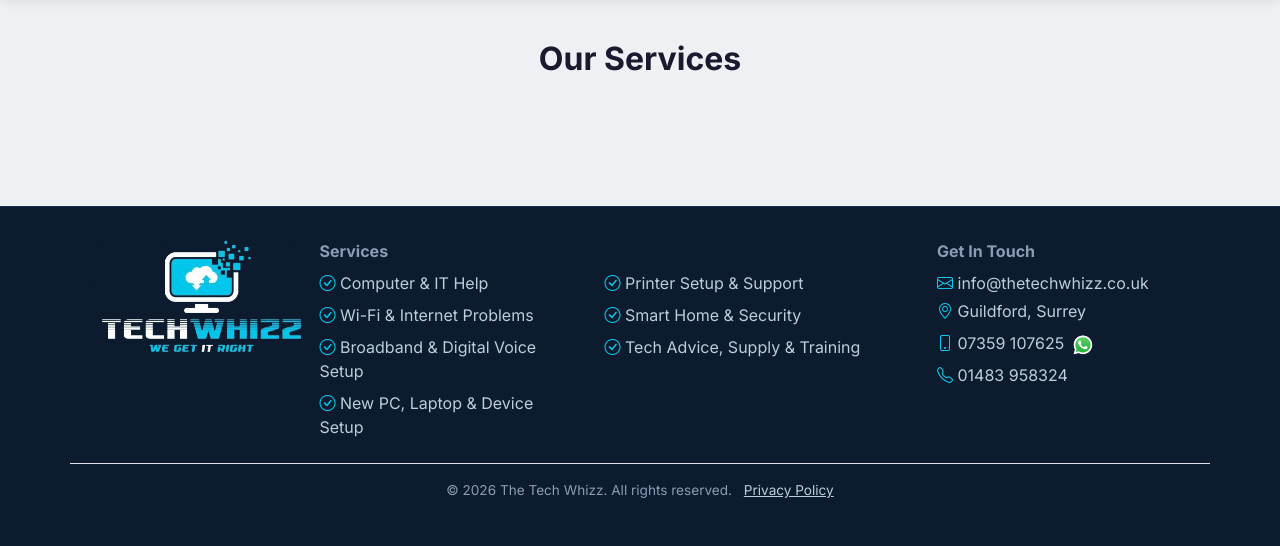
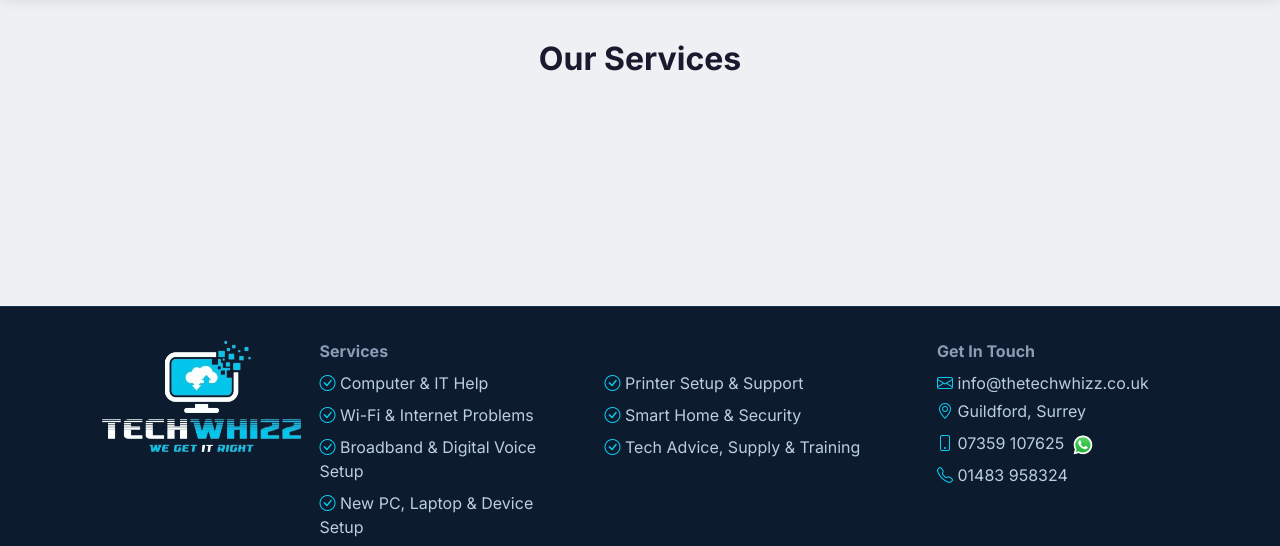
Before and after one commit to jolantadjatlova/thetechwhizz, a Django app: template pages/templates/pages/services_page.html in a window 1280 px wide. Shown: the part 119-665 px from the top of the page. Run offline with Django 5.2, Linux system fonts and the light colour scheme; the template is opened without the code that fills it, so the values that code supplies are empty; parts of the project's set-up code (start-up, migrations or seed data) failed here and were passed over.

Commit message:
Fix services page anchor scroll padding and bold contact email link

```diff
--- a/pages/templates/pages/services_page.html
+++ b/pages/templates/pages/services_page.html
@@ -4,7 +4,7 @@
 {% block title %}Services — The Tech Whizz{% endblock %}
 
 {% block content %}
-<section class="section" style="background-color: #eef1f4; padding-top: 40px;">
+<section class="section" style="background-color: #eef1f4; padding-top: 40px; padding-bottom: 180px;">
     <div class="container text-center mb-5">
         <h1 class="section-title" style="color: #1a1a2e;">Our Services</h1>
     </div>
--- a/static/css/main.css
+++ b/static/css/main.css
@@ -548,6 +548,7 @@ h1, h2, h3 {
 .contact-intro a {
     color: var(--navy);
     text-decoration: underline;
+    font-weight: 700;
 }
 
 /* ===== FOOTER ===== */
```
